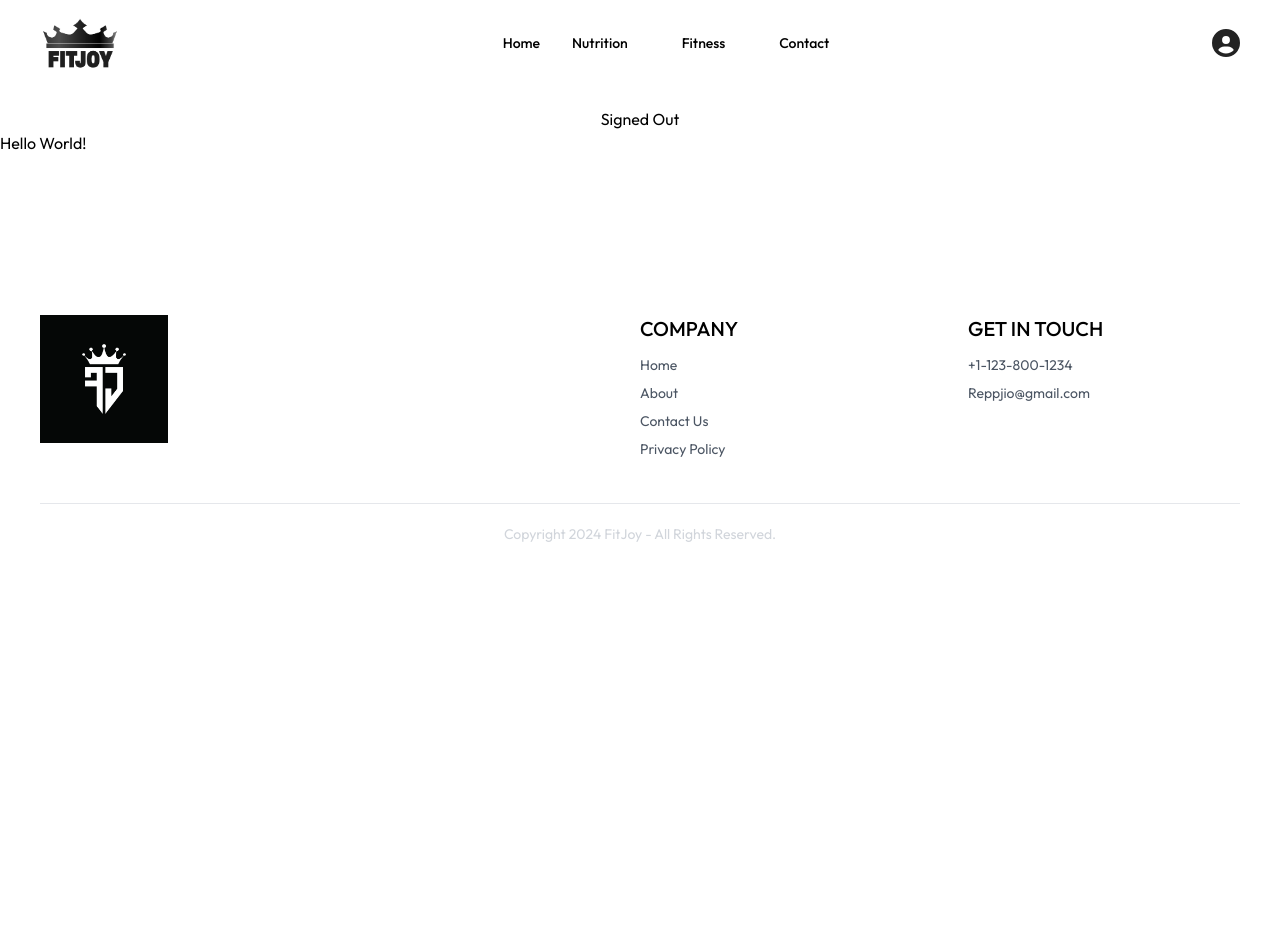
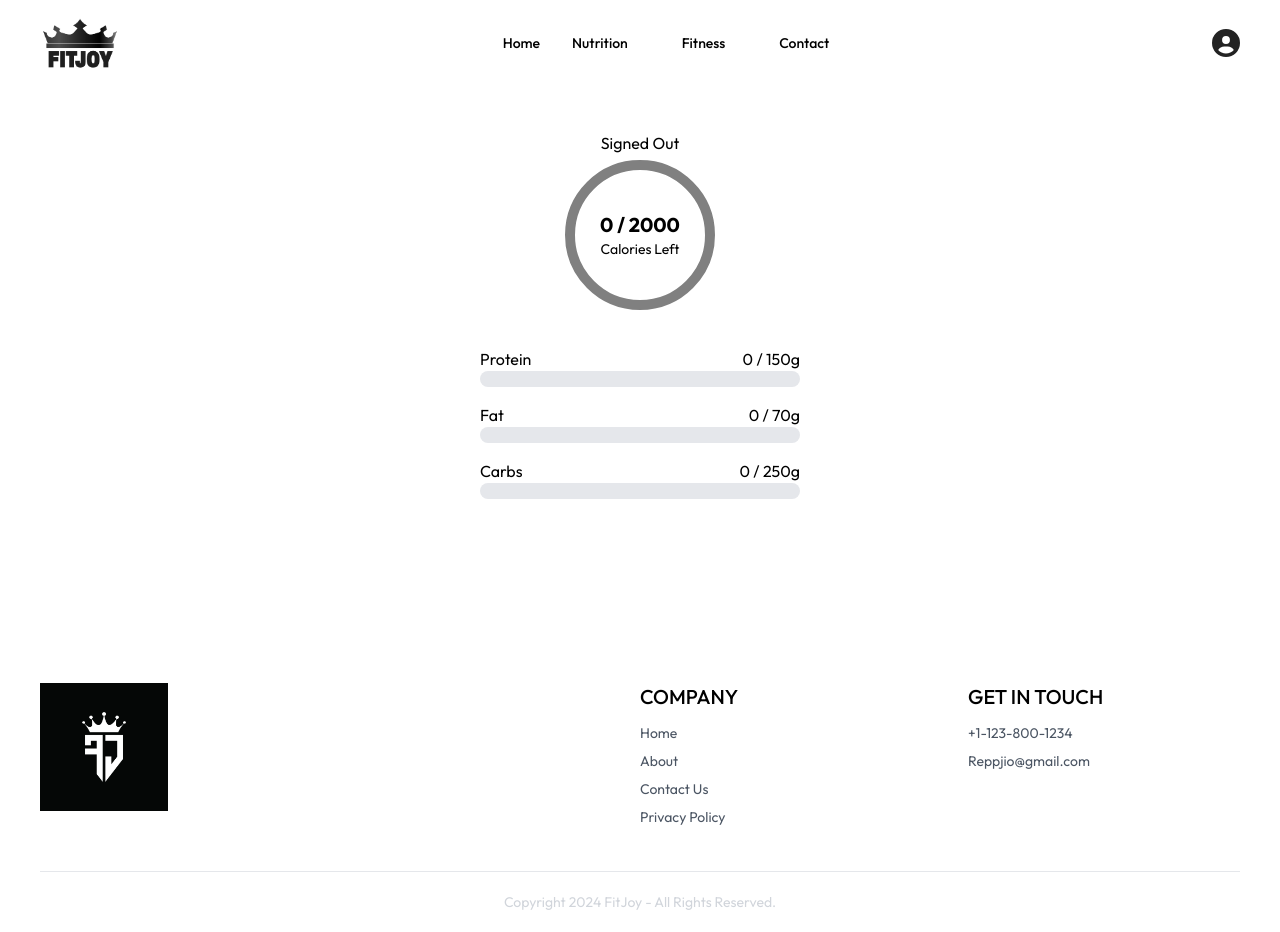
Before and after one commit to MrJio/FitJoy, a React (Vite) app: page /home in a window 1280 px wide. Before the commit the page ends 800 px from the top, so only its background shows below. Built offline with nearby package versions, Linux system fonts and the light colour scheme; no server answers.

Commit message:
home page complete

```diff
--- a/src/pages/Home.jsx
+++ b/src/pages/Home.jsx
@@ -1,14 +1,101 @@
 // eslint-disable-next-line no-unused-vars
-import React from 'react'
-import AuthDetails from '../components/authDetails'
+import React, { useEffect, useState } from 'react';
+import AuthDetails from '../components/authDetails';
+import { doc, getDoc } from 'firebase/firestore';
+import { db } from '../firebase';
+import { useAuth } from '../context/AuthContext';
 
 const Home = () => {
+  const { currentUser } = useAuth();
+  const [totals, setTotals] = useState({ calories: 0, protein: 0, fat: 0, carbs: 0 });
+  const [userMacros, setUserMacros] = useState({ calories: 2000, protein: 150, fat: 70, carbs: 250 }); // Sample defaults
+
+  useEffect(() => {
+    if (!currentUser) return;
+
+    const fetchData = async () => {
+      const userDocRef = doc(db, 'users', currentUser.uid, 'foodLogs', 'currentLog');
+      const docSnap = await getDoc(userDocRef);
+      if (docSnap.exists()) {
+        const data = docSnap.data();
+        setTotals(data.totals || { calories: 0, protein: 0, fat: 0, carbs: 0 });
+      }
+
+      // Fetch user macro goals (e.g., from user's profile)
+      const profileRef = doc(db, 'users', currentUser.uid);
+      const profileSnap = await getDoc(profileRef);
+      if (profileSnap.exists()) {
+        const profileData = profileSnap.data();
+        setUserMacros({
+          calories: profileData.calories || 0,
+          protein: profileData.macros?.protein || 0,
+          fat: profileData.macros?.fat || 0,
+          carbs: profileData.macros?.carbs ||0,
+        });
+      }
+    };
+
+    fetchData();
+  }, [currentUser]);
+
+  // Calculate remaining percentages
+  const calculatePercentage = (logged, goal) => Math.min((logged / goal) * 100, 100);
+
   return (
-    <div>
-      <AuthDetails/>
-        Hello World!
+    <div className="flex flex-col items-center p-6">
+      <AuthDetails />
+
+      {/* Circular Progress Bar for Calories */}
+      <div className="relative w-40 h-40 flex items-center justify-center">
+        <svg className="w-full h-full transform -rotate-90">
+          <circle
+            cx="50%"
+            cy="50%"
+            r="70"
+            stroke="gray"
+            strokeWidth="10"
+            fill="transparent"
+          />
+          <circle
+            cx="50%"
+            cy="50%"
+            r="70"
+            stroke="blue"
+            strokeWidth="10"
+            strokeDasharray="440" // Circumference of circle (2 * π * r)
+            strokeDashoffset={440 - (440 * calculatePercentage(totals.calories, userMacros.calories)) / 100}
+            fill="transparent"
+          />
+        </svg>
+        <div className="absolute text-center">
+          <p className="text-xl font-bold">{totals.calories} / {userMacros.calories}</p>
+          <p className="text-sm">Calories Left</p>
+        </div>
+      </div>
+
+      {/* Small Progress Bars for Protein, Fat, and Carbs */}
+      <div className="w-full max-w-xs mt-8 space-y-4">
+        {[
+          { label: 'Protein', total: totals.protein, goal: userMacros.protein },
+          { label: 'Fat', total: totals.fat, goal: userMacros.fat },
+          { label: 'Carbs', total: totals.carbs, goal: userMacros.carbs },
+        ].map((macro, index) => (
+          <div key={index}>
+            <div className="flex justify-between">
+              <span>{macro.label}</span>
+              <span>{macro.total} / {macro.goal}g</span>
+            </div>
+            <div className="w-full h-4 bg-gray-200 rounded-full overflow-hidden">
+              <div
+                className="h-full bg-blue-500 rounded-full"
+                style={{ width: `${calculatePercentage(macro.total, macro.goal)}%` }}
+              />
+            </div>
+          </div>
+        ))}
+      </div>
     </div>
-  )
-}
+  );
+};
 
-export default Home
+export default Home;
```
